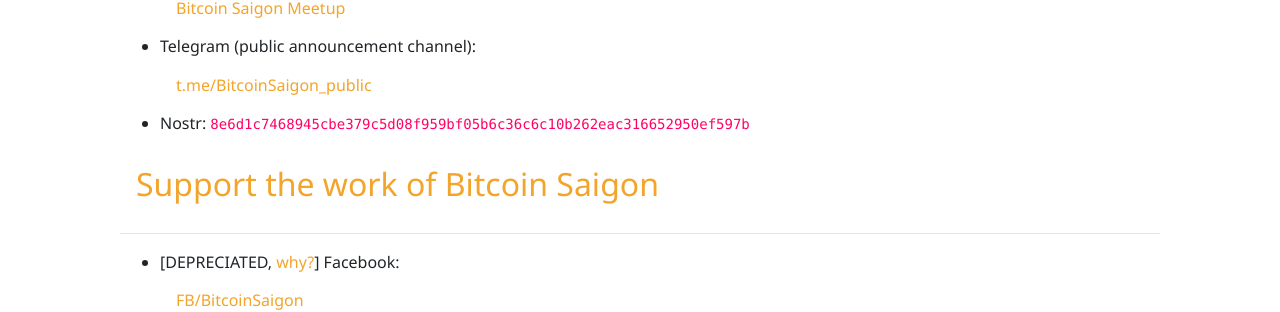
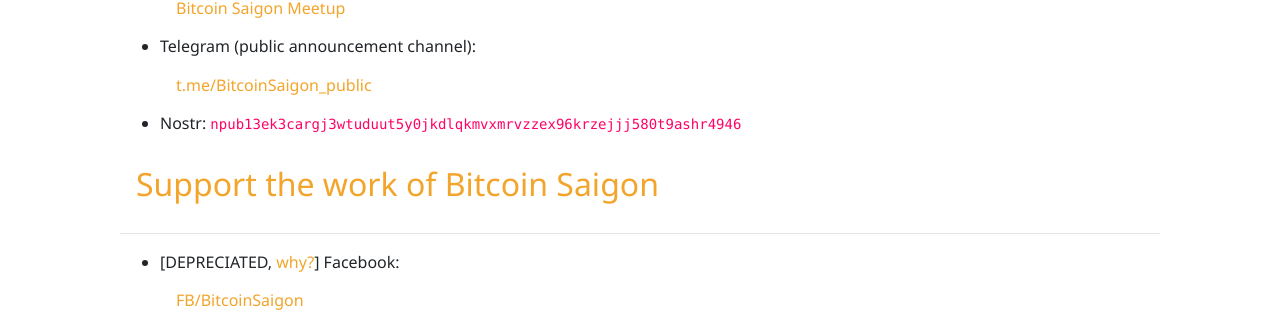
Before and after one commit to bitcoinsaigon/bitcoinsaigon.github.io, a Jekyll site: the page built from _pages/our-social-media.md, in a window 1280 px wide and 972 px high. Shown: the part 424-736 px from the top of the window. Built offline with Jekyll 4.4.1, drawn with Linux system fonts in a browser that asks for light colours; nearby versions of some CDN libraries.

Commit message:
Update new Nostr format

```diff
--- a/_pages/our-social-media.md
+++ b/_pages/our-social-media.md
@@ -9,7 +9,7 @@
 - Odysee: <a class="nav-link" target="_blank" href="https://odysee.com/$/invite/@BitcoinSaigon:a">@BitcoinSaigon:a</a>
 - Meetup.com: <a class="nav-link" target="_blank" href="https://www.meetup.com/Bitcoin-Saigon-Meetup/">Bitcoin Saigon Meetup</a>
 - Telegram (public announcement channel): <a class="nav-link" target="_blank" href="https://t.me/BitcoinSaigon_public">t.me/BitcoinSaigon_public</a>
-- Nostr: `8e6d1c7468945cbe379c5d08f959bf05b6c36c6c10b262eac316652950ef597b`
+- Nostr: `npub13ek3cargj3wtuduut5y0jkdlqkmvxmrvzzex96krzejjj580t9ashr4946`
 
 <h3 style="font-size:32px;"><a class="nav-link" target="_blank" href="./donate-satoshis">Support the work of Bitcoin Saigon</a></h3>
 
```
